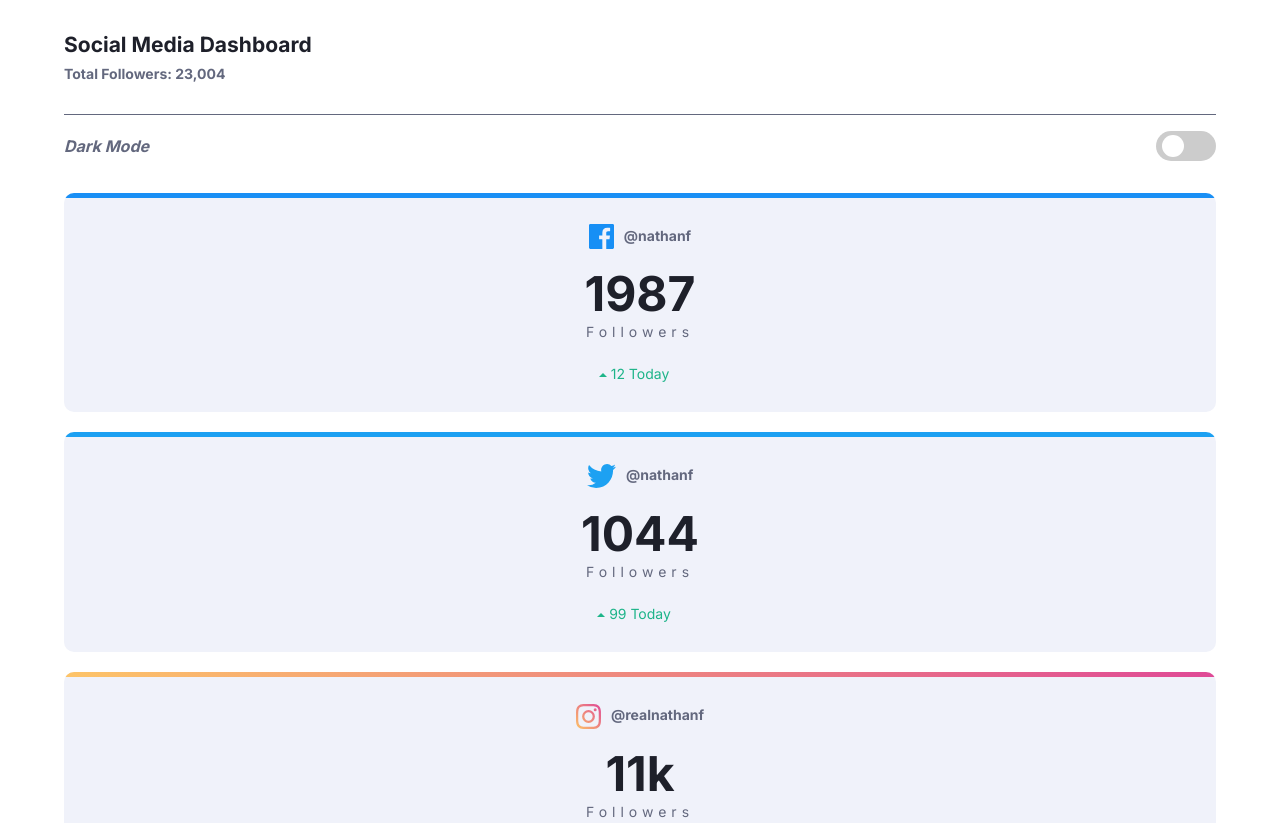
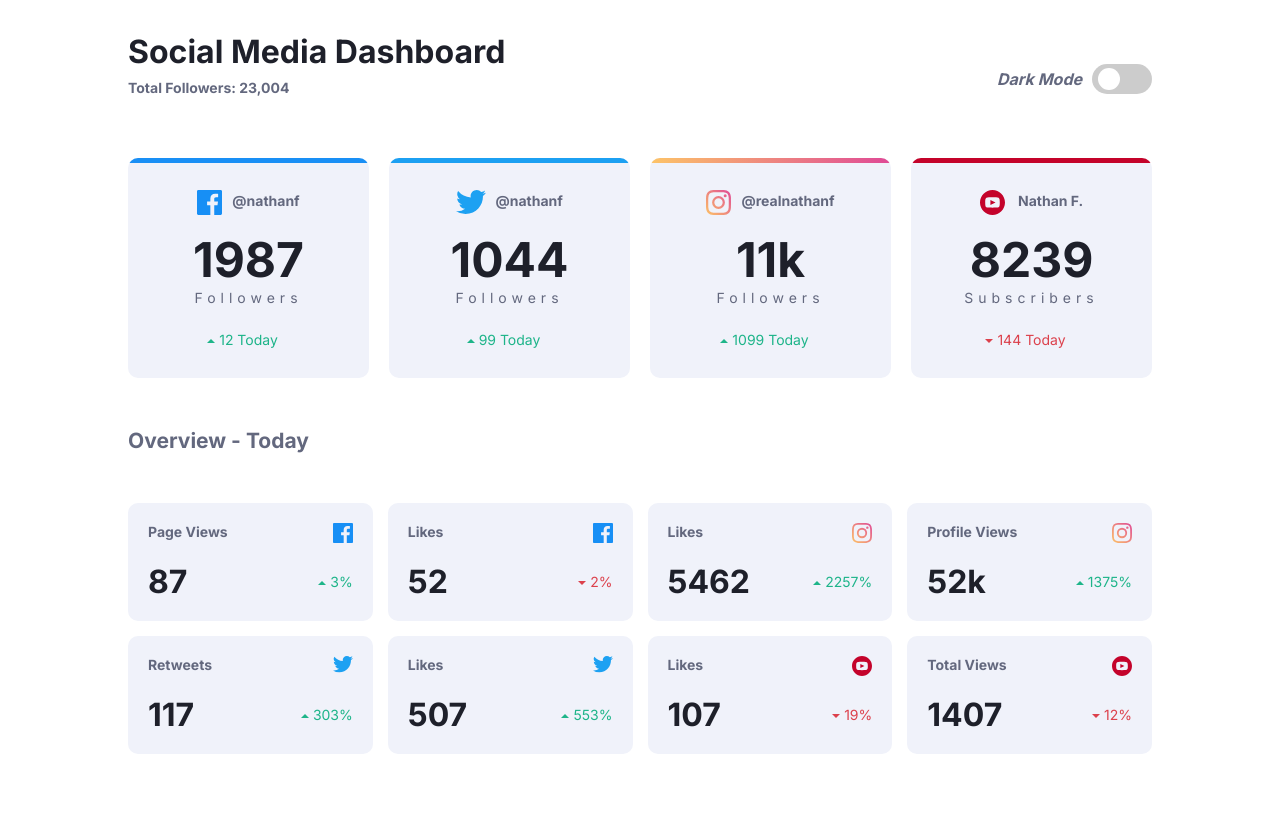
Before and after one commit to T-Baran/Frontend-mentor-social-media-dashboard, a plain HTML site: page index.html in a window 1280 px wide. Shown: the top 823 px of the page. Drawn offline with Linux system fonts and the light colour scheme.

Commit message:
finished desktop version

```diff
--- a/css/style.scss
+++ b/css/style.scss
@@ -1,6 +1,10 @@
 @import url("https://fonts.googleapis.com/css2?family=Inter:wght@400;700&display=swap");
 //scss code goes there
-
+@mixin media {
+  @media (min-width: 1000px) {
+    @content;
+  }
+}
 //reseting margins paddings
 * {
   margin: 0;
@@ -28,6 +32,12 @@
   align-items: center;
   justify-content: space-between;
   margin-bottom: 4vh;
+  @include media {
+    width: fit-content;
+    margin-left: auto;
+    position: relative;
+    top: -4vh;
+  }
 
   em {
     margin-right: 10px;
@@ -92,6 +102,9 @@ body {
   width: 100vw;
   height: 100vh;
   background-color: var(--bg);
+  @include media {
+    overflow: hidden;
+  }
 }
 .top-bg {
   position: absolute;
@@ -105,10 +118,16 @@ body {
 nav {
   width: 90vw;
   margin-inline: auto;
+  @include media {
+    width: Min(80vw, 1300px);
+  }
 
   h1 {
     margin-top: 4vh;
     margin-bottom: 1vh;
+    @include media {
+      font-size: 2rem;
+    }
   }
   p {
     color: var(--text-secondary);
@@ -119,6 +138,9 @@ nav {
     border: none;
     height: 0.5px;
     background-color: var(--text-secondary);
+    @include media {
+      display: none;
+    }
   }
 }
 //utility class for green and red text start
@@ -153,6 +175,10 @@ nav {
   grid-template-columns: 1fr;
   gap: 20px;
   align-content: center;
+  @include media {
+    grid-template-columns: repeat(4, 1fr);
+    width: Min(80vw, 1300px);
+  }
 
   .item {
     width: 100%;
@@ -217,6 +243,10 @@ h2 {
   color: var(--text-secondary);
   margin: 30px auto;
   width: 90vw;
+  @include media {
+    margin: 50px auto;
+    width: Min(80vw, 1300px);
+  }
 }
 
 .lower-section {
@@ -226,6 +256,10 @@ h2 {
   margin-inline: auto;
   gap: 15px;
   margin-bottom: 40px;
+  @include media {
+    grid-template-columns: repeat(4, 1fr);
+    width: Min(80vw, 1300px);
+  }
 
   .item {
     background-color: var(--card-bg);
```
Also changed, not shown: css/style.css, 1 other file.
